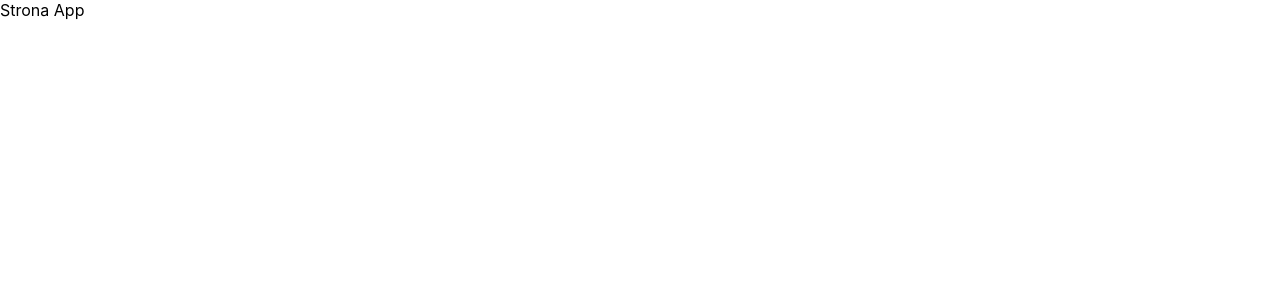
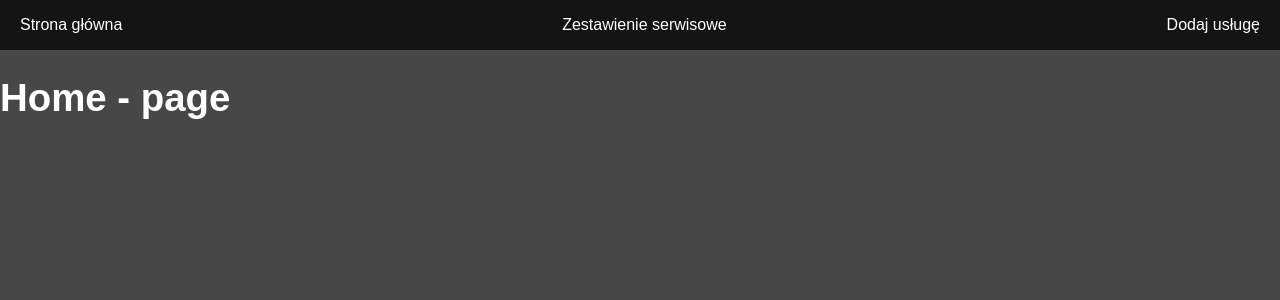
Before and after one commit to patryk177m/Car_repairs_FRONTEND, a React (Create React App) app: page / in a window 1280 px wide. Shown: the top 300 px of the page. Built offline with nearby package versions, Linux system fonts and the light colour scheme; no server answers.

Commit message:
moved FormAddTally.

```diff
--- a/src/index.tsx
+++ b/src/index.tsx
@@ -3,13 +3,28 @@ import ReactDOM from 'react-dom/client';
 import './styles/index.scss';
 import App from './App';
 import reportWebVitals from './reportWebVitals';
+import {BrowserRouter, Route, Routes} from "react-router";
+import {Home} from "./pages/Home";
+import { FormAddTally } from "./pages/FormAddTally";
+import {NotFound} from "./pages/NotFound";
+import {Header} from "./components/Header";
+
 
 const root = ReactDOM.createRoot(
   document.getElementById('root') as HTMLElement
 );
 root.render(
   <React.StrictMode>
-    <App />
+      <BrowserRouter>
+          <Header/>
+          <Routes>
+              <Route path="/" element={< App />} />
+              <Route index element={< Home />} />
+              <Route path="/add" element={< FormAddTally />}/>
+              {/* obsługa nieistniejących ścieżek */}
+              <Route path="*" element={< NotFound />} />
+          </Routes>
+      </BrowserRouter>
   </React.StrictMode>
 );
 
```
Also changed, not shown: src/pages/FormAddTally.tsx (renamed from src/components/FormAddTally.tsx).
